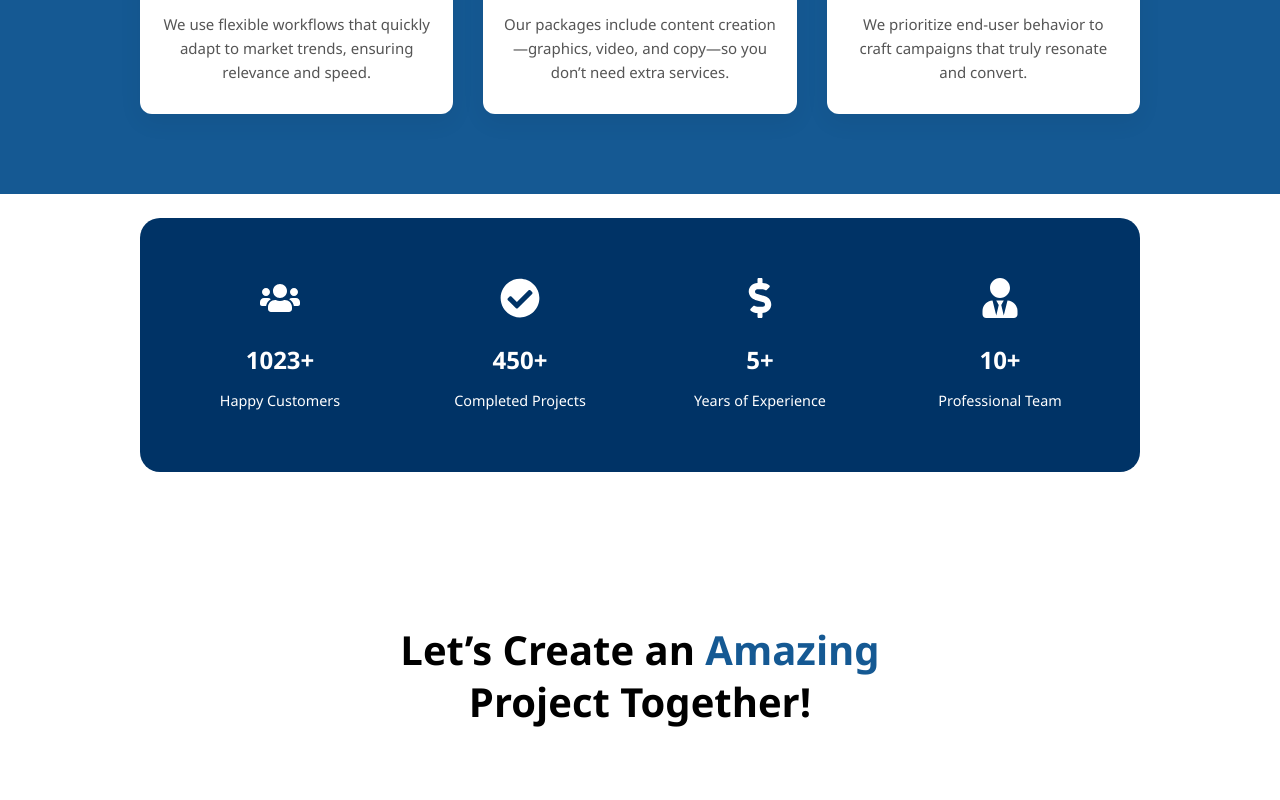
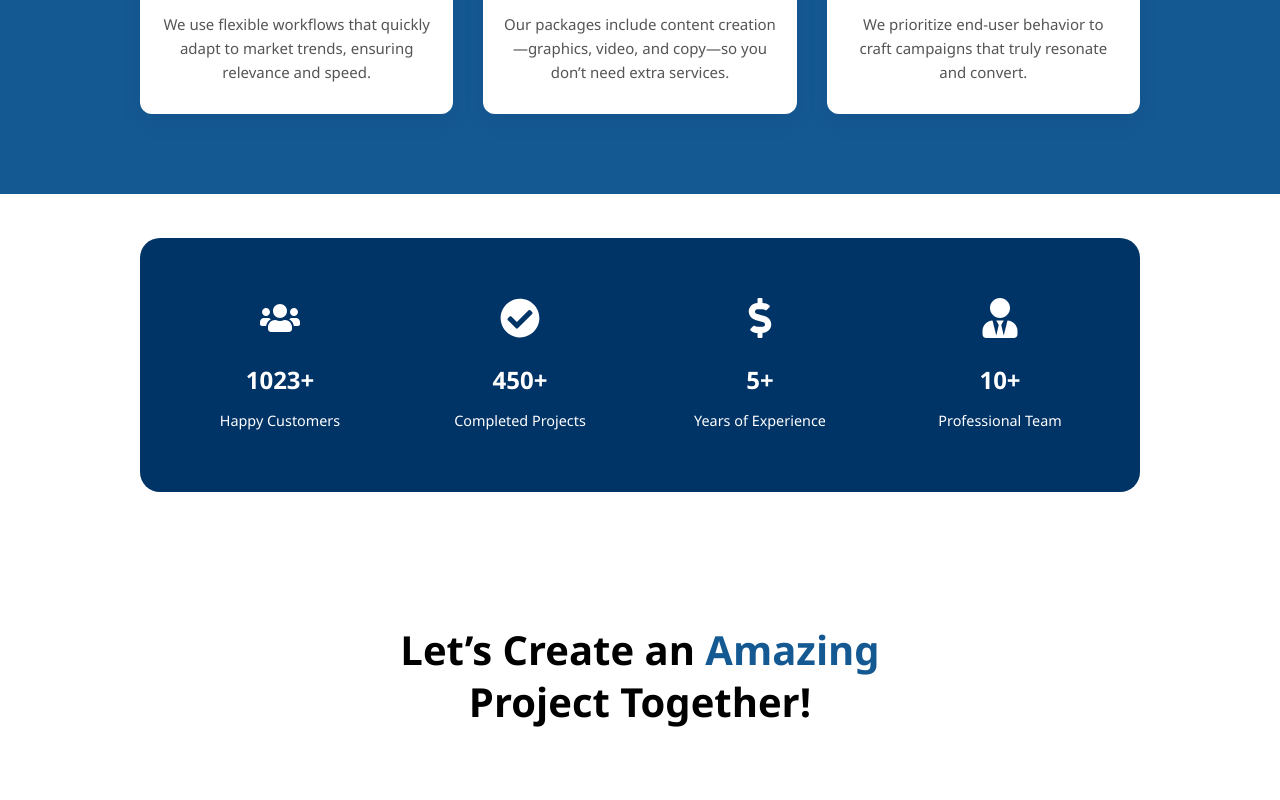
Before and after one commit to KudzaiNicholasTivatye/Creative-Journey, a React (Vite) app: page /About in a window 1280 px wide. Shown: the part 2100-2900 px from the top of the page. Built offline with nearby package versions, Linux system fonts and the light colour scheme.

Commit message:
first commit

```diff
--- a/src/components/AboutUs.css
+++ b/src/components/AboutUs.css
@@ -394,7 +394,7 @@
   align-items: center;
   min-height: 85vh; /* Full viewport height */
   margin-top: -60px; /* Moves the container up */
-  padding-top: 30px;
+  padding-top: 70px;
 }
 
 .stats-container {
```
